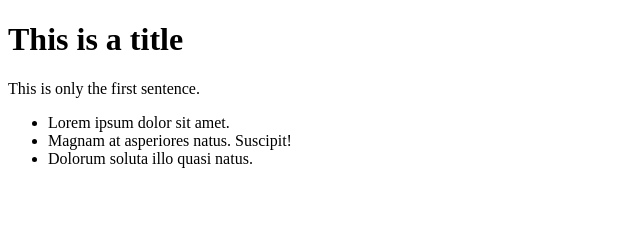
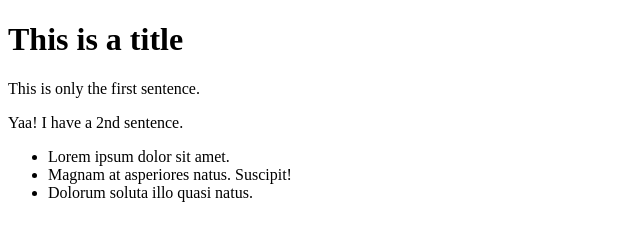
Before and after one commit to GuitarSlinger2024/my_example, a plain HTML site: page index.html in a window 1280 px wide. Shown: the whole page, without its empty margins (0-640 px from the left). Drawn offline with Linux system fonts and the light colour scheme.

Commit message:
Yaa! added instead of corrected content.

```diff
--- a/index.html
+++ b/index.html
@@ -10,6 +10,7 @@
 <body>
   <h1>This is a title</h1>
   <p>This is only the first sentence.</p>
+  <p>Yaa! I have a 2nd sentence.</p>
   <ul>
     <li>Lorem ipsum dolor sit amet.</li>
     <li>Magnam at asperiores natus. Suscipit!</li>
```
